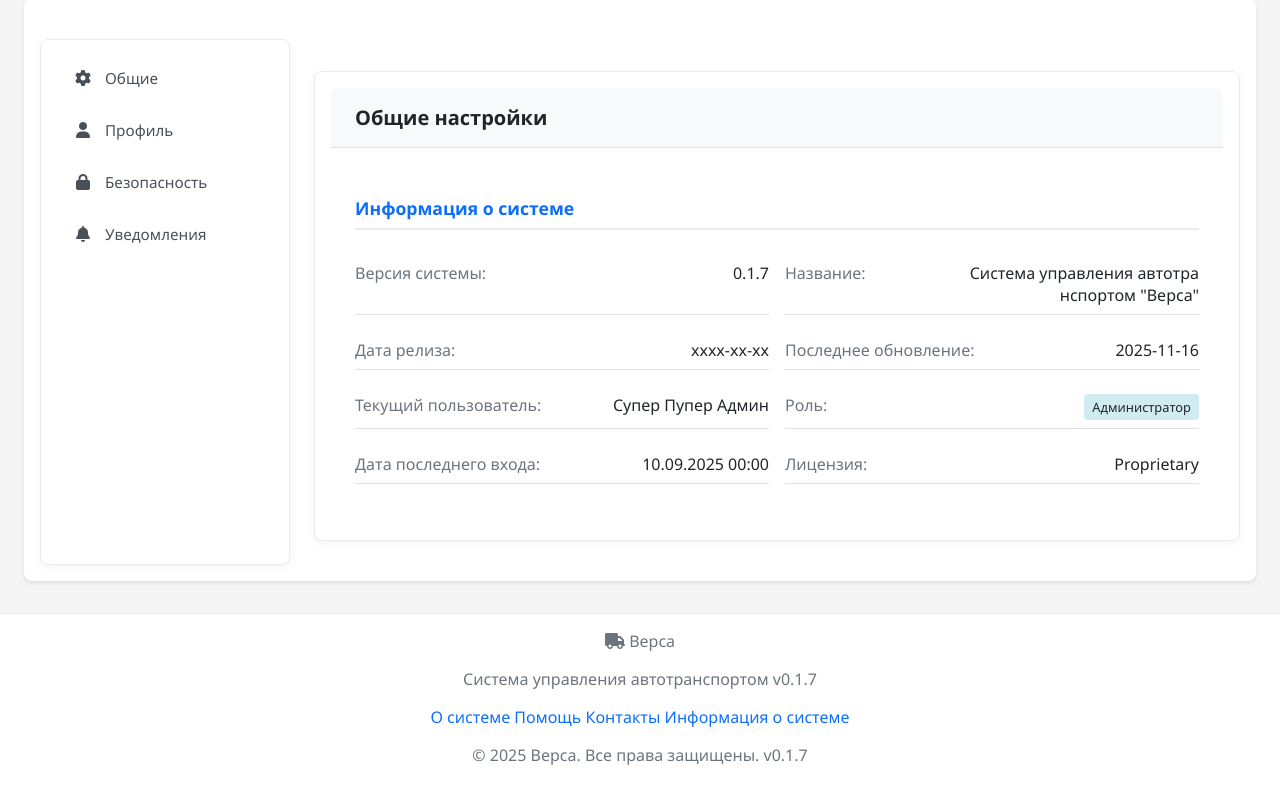
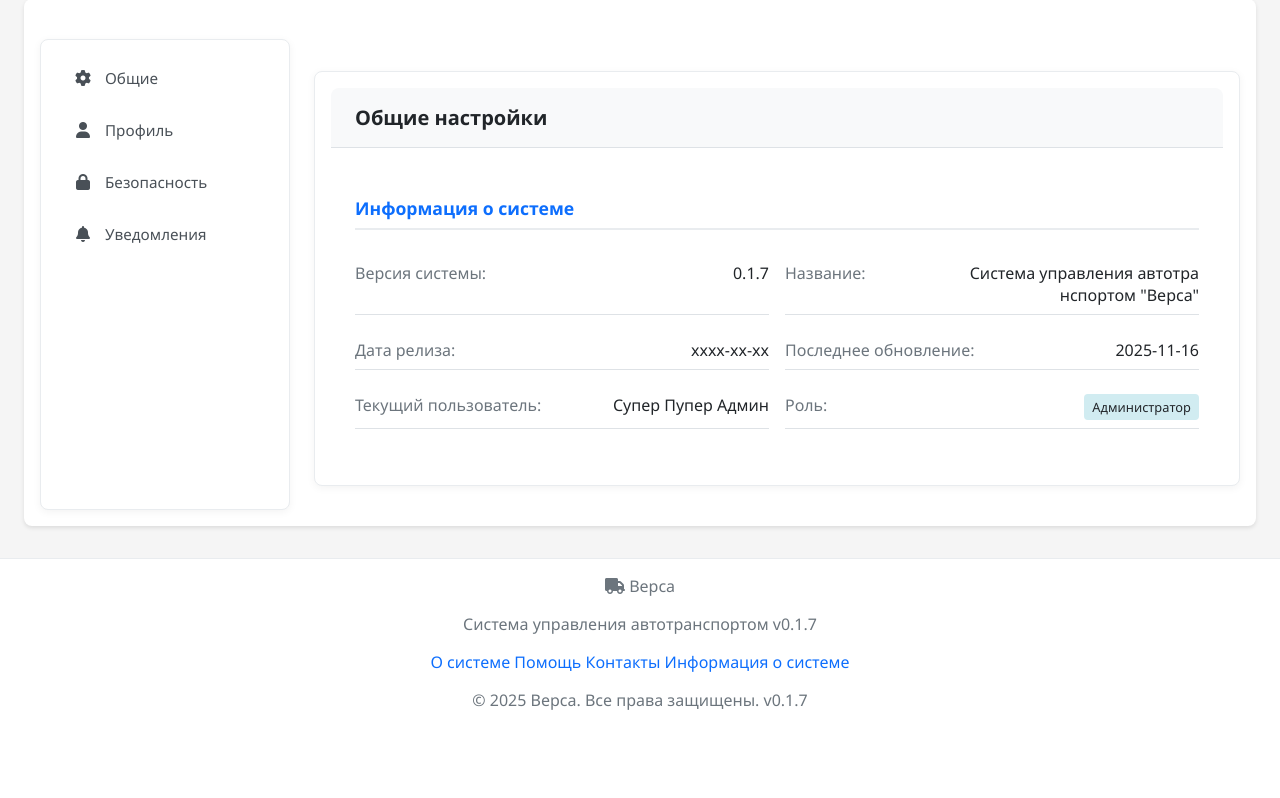
Before and after one commit to V1ct0r-git/VMS-Versa, a Flask app: page /settings in a window 1280 px wide; the page is wider, and only the part inside the window is pictured. Shown: the part 157-955 px from the top of that part. After the commit the page ends 867 px from the top of that part, so only its background shows below. Run offline with Flask 3, Linux system fonts and the light colour scheme; a user stored in the database is signed in; data comes from the database, SQL or seed files in the repository; parts of the project's set-up code (start-up, migrations or seed data) failed here and were passed over.

Commit message:
Удалил ненужную информацию

```diff
--- a/templates/settings/general.html
+++ b/templates/settings/general.html
@@ -39,14 +39,6 @@
                         'mechanic': 'Механик',
                         'manager': 'Менеджер'
                     }[current_user_obj.role] }}</span>
-                </div>
-                <div class="info-item">
-                    <label>Дата последнего входа:</label>
-                    <span>{{ current_user_obj.passwordDate.strftime('%d.%m.%Y %H:%M') if current_user_obj.passwordDate else '—' }}</span>
-                </div>
-                <div class="info-item">
-                    <label>Лицензия:</label>
-                    <span>{{ system_info.system.license }}</span>
                 </div>
             </div>
         </div>
```
